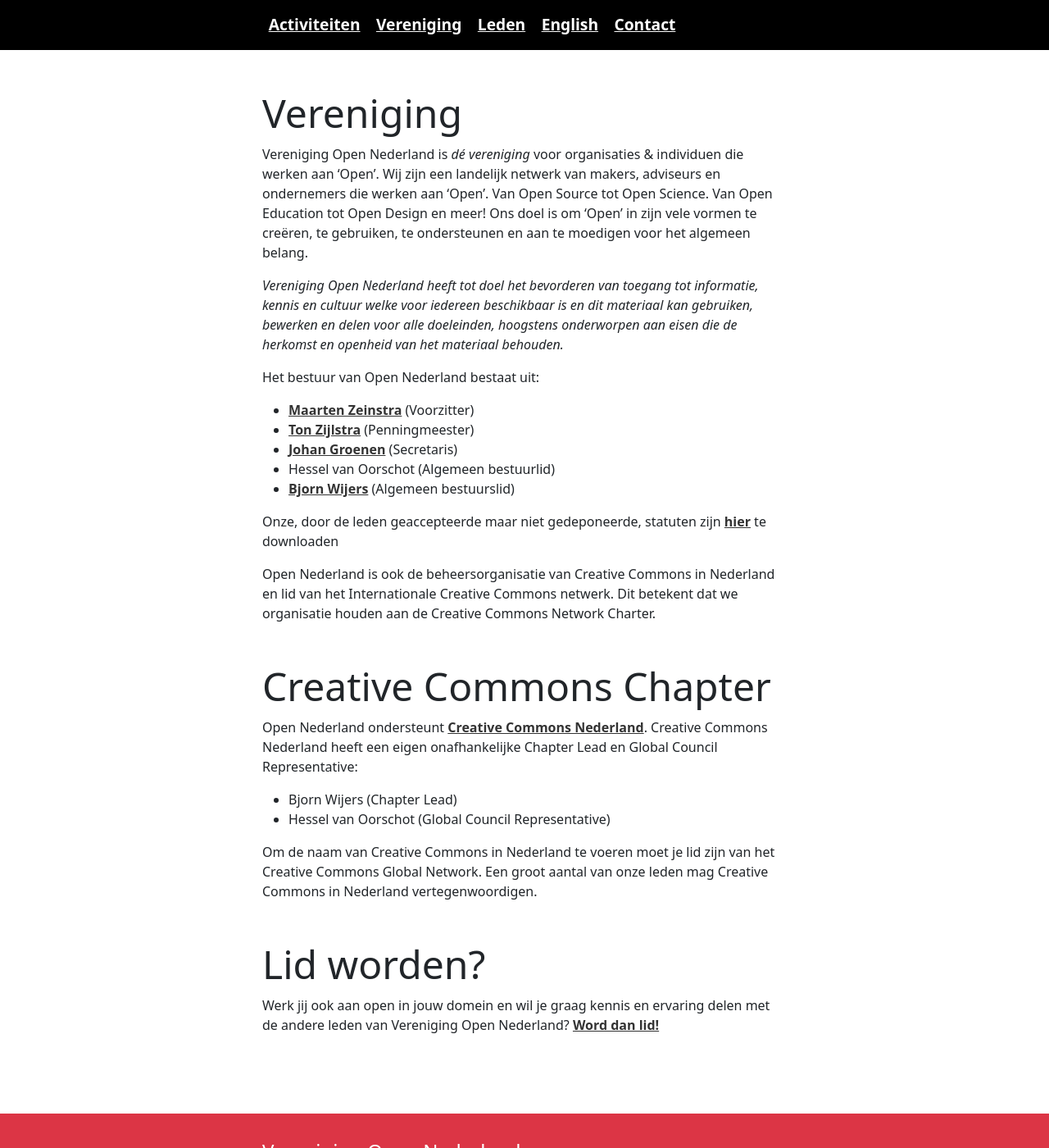
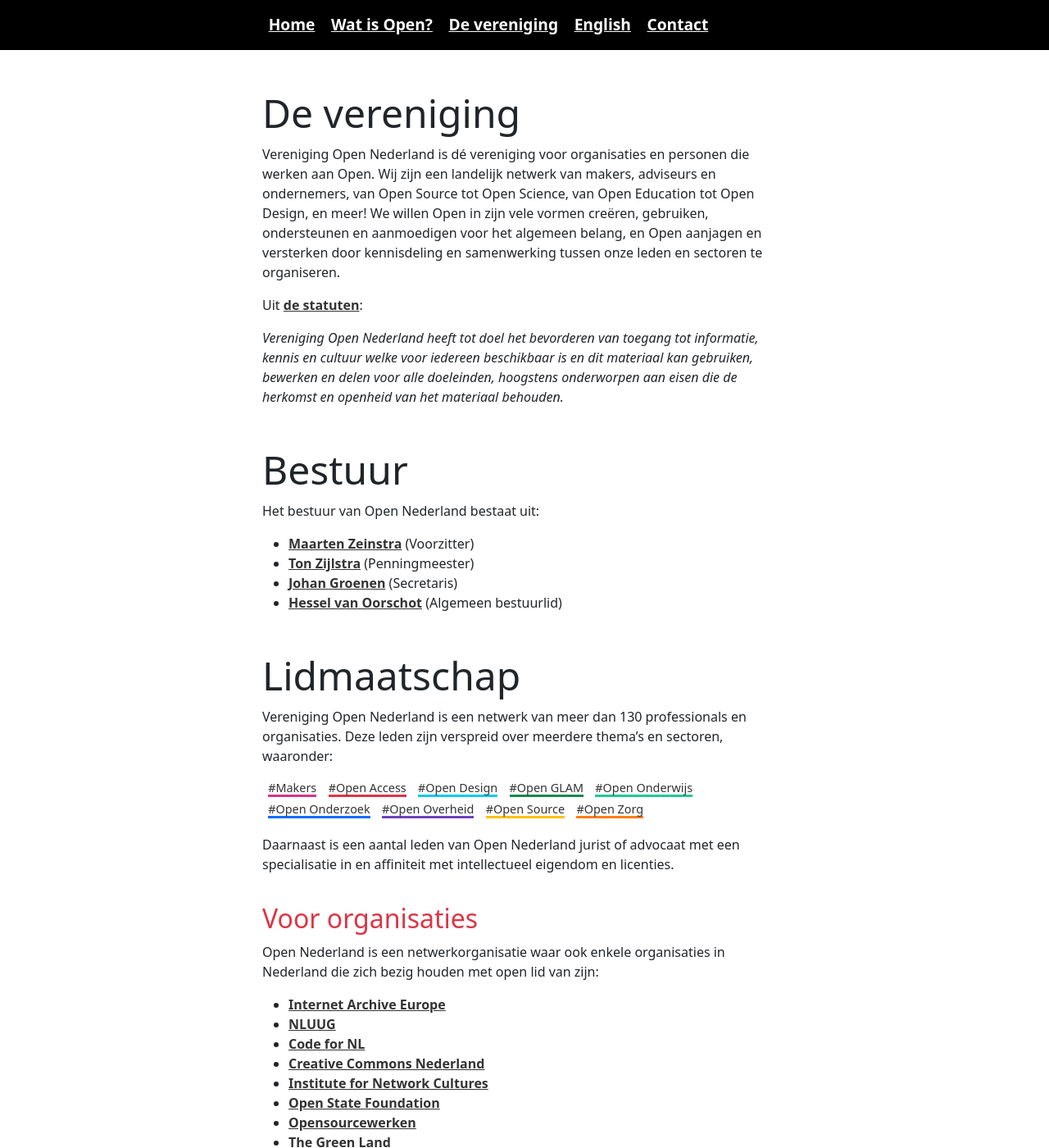
Before and after one commit to opennederland/www.opennederland.nl, a Jekyll site: the page built from pages/vereniging.md, in a window 1280 px wide and 1400 px high. Shown: the whole window at 82% size. Built offline with Jekyll 4.4.1, drawn with Linux system fonts in a browser that asks for light colours; some of the changed text lies outside the part shown.

```diff
--- a/_includes/creative-commons.md
+++ b/_includes/creative-commons.md
@@ -1,6 +1,8 @@
 ## Creative Commons Chapter
 
-Open Nederland ondersteunt [Creative Commons Nederland](https://creativecommons.nl/). Creative Commons Nederland heeft een eigen onafhankelijke Chapter Lead en Global Council Representative:
+Open Nederland is ook de beheersorganisatie van Creative Commons in Nederland en lid van het Internationale Creative Commons netwerk. Dit betekent dat we organisatie houden aan de Creative Commons Network Charter.
+
+[Creative Commons Nederland](https://creativecommons.nl/) heeft een eigen Chapter Lead en Global Council Representative:
 
 - Bjorn Wijers (Chapter Lead)
 - Hessel van Oorschot (Global Council Representative)
--- a/pages/leden.md
+++ b/_includes/lid-worden.md
@@ -1,25 +1,3 @@
----
-layout: default
-title: Leden
-permalink: /leden/
-order: 3
----
-Vereniging Open Nederland is een netwerk van meer dan 130 professionals en organisaties. Deze leden zijn verspreid over meerdere thema's, waaronder:
-
-{% include tags-list.html %}
-
-Daarnaast is een aantal leden van Open Nederland jurist of advocaat met een specialisatie in en affiniteit met intellectueel eigendom en licenties.
-
-### Voor organisaties
-
-Open Nederland is een netwerkorganisatie waar ook enkele organisaties in Nederland die zich bezig houden met open lid van zijn:
-
-{% include organisaties.html %}
-
-### Voor professionals
-
-Open Nederland kent een kleine 150 leden. Leden die aangegeven hebben op de online Ledenlijst te willen staan zijn te vinden op onze [online ledenlijst](/leden/personen).
-
 ## Lid worden?
 
 Werk jij ook aan open in jouw domein en wil je graag kennis en ervaring delen met de andere leden? Word dan lid! Mail ons op [bestuur@opennederland.nl](mailto:bestuur@opennederland.nl?subject=Lidmaatschap%20Open%20Nederland&body=Voornaam%3A%20%0A%0AAchternaam%3A%20%0A%0AE-mail%3A%20%0A%0APseudoniem%20(optioneel)%3A%20%0A%0AWerkveld%20(meerdere%20mogelijk%2C%20gebruik%20%5Bx%5D)%3A%20%0A%20%5B%20%5D%20Maker%0A%20%5B%20%5D%20Open%20Overheid%0A%20%5B%20%5D%20Open%20Onderwijs%0A%20%5B%20%5D%20Open%20GLAM%0A%20%5B%20%5D%20Open%20Design%0A%20%5B%20%5D%20Open%20Onderzoek%0A%20%5B%20%5D%20Open%20Source%0A%20%5B%20%5D%20Open%20Zorg%0A%20%5B%20%5D%20Juridische%20dienstverlening%0A%20%5B%20%5D%20Anders%0A%0AMogen%20we%20uw%20lidmaatschap%2C%20met%20uw%20naam%20(of%20pseudoniem)%20en%0Awerkgebied%20waarin%20u%20actief%20bent%20op%20internet%20communiceren%3F%0A%0A(ja%2Fnee)%0A%0AWaar%20heeft%20u%20over%20Open%20Nederland%20gehoord%3F%0A%0A...%0A%0AIk%20heb%20bovenstaande%20gegevens%20naar%20waarheid%20ingevuld%20en%0Abevestig%20hiermee%20dat%20ik%20lid%20wil%20worden%20van%20Open%20Nederland.%0A%0A(ja%2Fnee)%0A%0ABen%20je%20lid%20van%20het%20Internationale%20Creative%20Commons%20Netwerk%3A%0A%0A(ja%2Fnee)) met onderstaande gegevens:
--- a/pages/vereniging.md
+++ b/pages/vereniging.md
@@ -1,28 +1,43 @@
 ---
 layout: default
-title: Vereniging
+title: De vereniging
 permalink: /vereniging/
-order: 2
+order: 3
 ---
 
-Vereniging Open Nederland is <em>dé vereniging</em> voor organisaties & individuen die werken aan 'Open'. Wij zijn een landelijk netwerk van makers, adviseurs en ondernemers die werken aan 'Open'. Van Open Source tot Open Science. Van Open Education tot Open Design en meer! Ons doel is om 'Open' in zijn vele vormen te creëren, te gebruiken, te ondersteunen en aan te moedigen voor het algemeen belang.
+Vereniging Open Nederland is dé vereniging voor organisaties en personen die werken aan Open. Wij zijn een landelijk netwerk van makers, adviseurs en ondernemers, van Open Source tot Open Science, van Open Education tot Open Design, en meer! We willen Open in zijn vele vormen creëren, gebruiken, ondersteunen en aanmoedigen voor het algemeen belang, en Open aanjagen en versterken door kennisdeling en samenwerking tussen onze leden en sectoren te organiseren.
+
+Uit [de statuten]((/assets/docs/concept akte van vaststelling statuten vereniging Open Nederland.pdf)):
 
 _Vereniging Open Nederland heeft tot doel het bevorderen van toegang tot informatie, kennis en cultuur welke voor iedereen beschikbaar is en dit materiaal kan gebruiken, bewerken en delen voor alle doeleinden, hoogstens onderworpen aan eisen die de herkomst en openheid van het materiaal behouden._
 
+## Bestuur
+
 Het bestuur van Open Nederland bestaat uit:
 
-- [Maarten Zeinstra](https://www.ip-squared.com) (Voorzitter)
-- [Ton Zijlstra](https://www.zylstra.org/) (Penningmeester)
-- [Johan Groenen](https://www.jgroenen.nl) (Secretaris)
-- Hessel van Oorschot (Algemeen bestuurlid)
-- [Bjorn Wijers](https://burobjorn.nl) (Algemeen bestuurslid)
+- [Maarten Zeinstra]({{ '/leden/maarten-zeinstra/' | url_relative }}) (Voorzitter)
+- [Ton Zijlstra]({{ '/leden/ton-zijlstra/' | url_relative }}) (Penningmeester)
+- [Johan Groenen]({{ '/leden/johan-groenen/' | url_relative }}) (Secretaris)
+- [Hessel van Oorschot]({{ '/leden/chief-of-noise/' | url_relative }}) (Algemeen bestuurlid)
 
-Onze, door de leden geaccepteerde maar niet gedeponeerde, statuten zijn [hier](/assets/docs/concept akte van vaststelling statuten vereniging Open Nederland.pdf) te downloaden
+## Lidmaatschap
 
-Open Nederland is ook de beheersorganisatie van Creative Commons in Nederland en lid van het Internationale Creative Commons netwerk. Dit betekent dat we organisatie houden aan de Creative Commons Network Charter.
+Vereniging Open Nederland is een netwerk van meer dan 130 professionals en organisaties. Deze leden zijn verspreid over meerdere thema's en sectoren, waaronder:
+
+{% include tags-list.html %}
+
+Daarnaast is een aantal leden van Open Nederland jurist of advocaat met een specialisatie in en affiniteit met intellectueel eigendom en licenties.
+
+### Voor organisaties
+
+Open Nederland is een netwerkorganisatie waar ook enkele organisaties in Nederland die zich bezig houden met open lid van zijn:
+
+{% include organisaties.html %}
+
+### Voor professionals
+
+Open Nederland kent een kleine 150 leden. Leden die aangegeven hebben op de online Ledenlijst te willen staan zijn te vinden op onze [online ledenlijst](/leden/personen).
 
 {% include creative-commons.md %}
 
-## Lid worden?
-
-Werk jij ook aan open in jouw domein en wil je graag kennis en ervaring delen met de andere leden van Vereniging Open Nederland? [Word dan lid!]({{ "/leden/" | relative_url }})
+{% include lid-worden.md %}
```
Also changed, not shown: index.md (+1 -1 lines), pages/over-open.md (added, +46 -0 lines).
